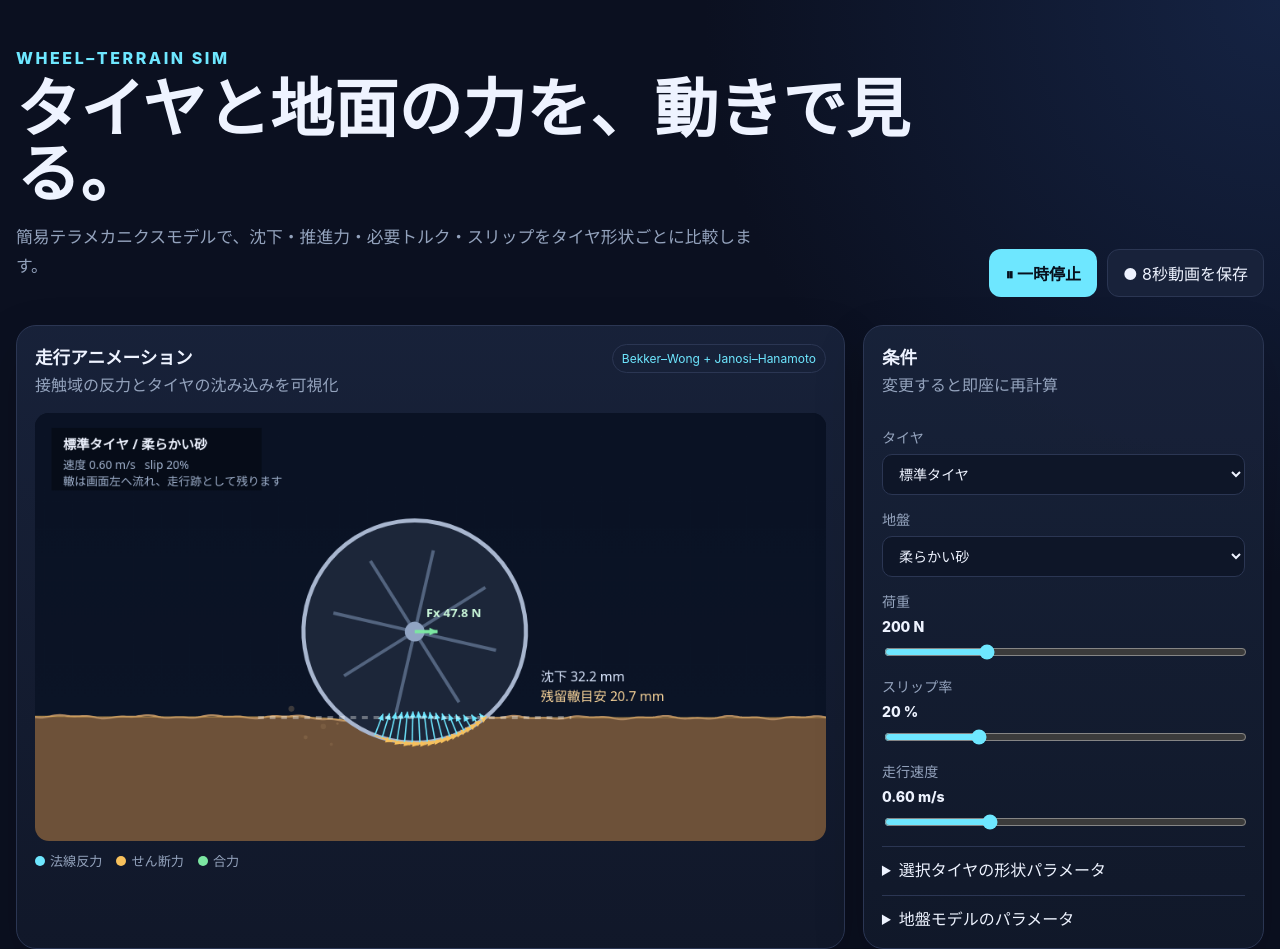
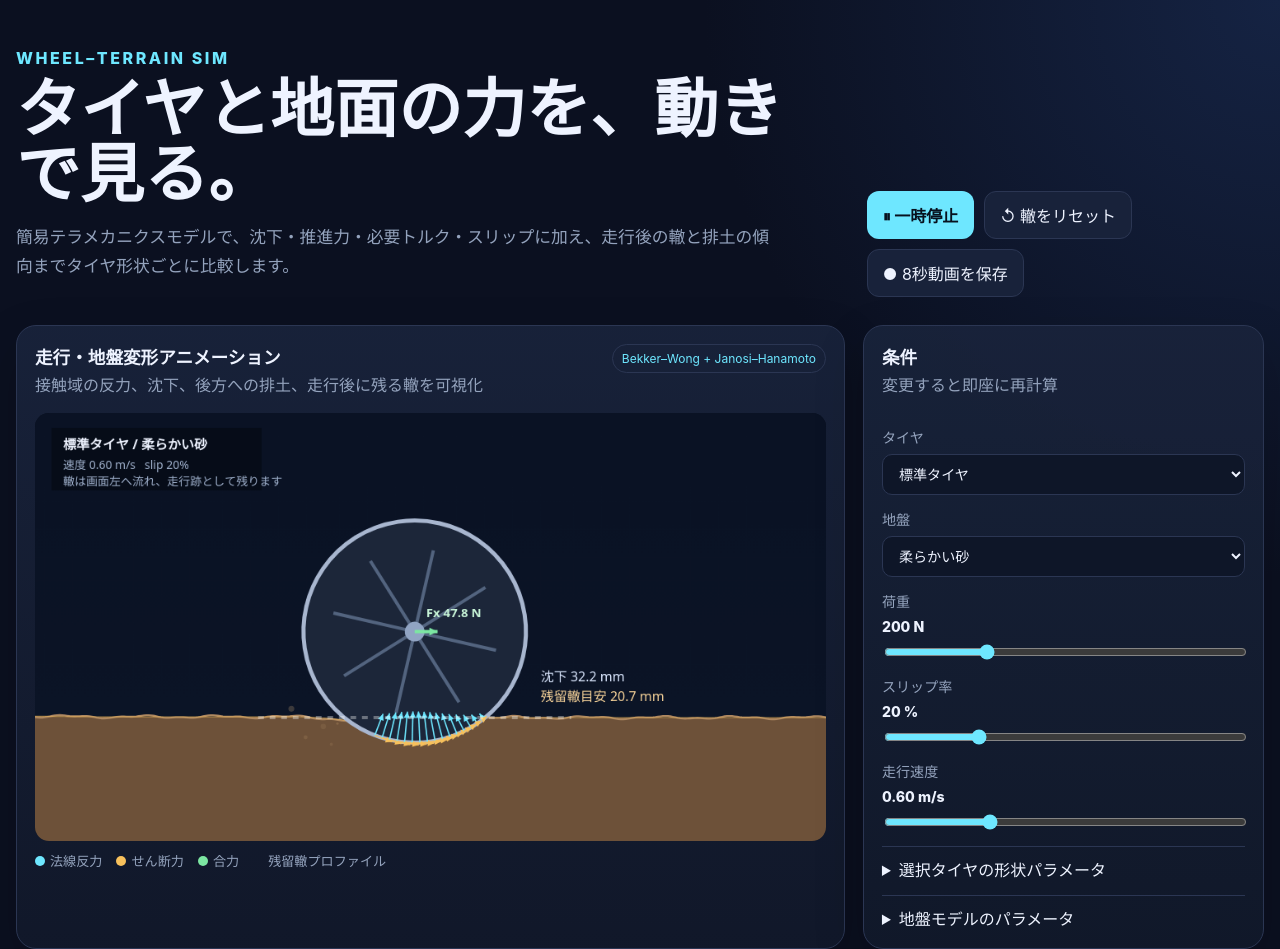
Before and after one commit to temesotejam/wheel-terrain-sim, a plain HTML site: page index.html in a window 1280 px wide. Shown: the top 949 px of the page. Drawn offline with Linux system fonts and the light colour scheme.

Commit message:
Expose terrain rut controls and explanation

```diff
--- a/index.html
+++ b/index.html
@@ -12,10 +12,11 @@
     <div>
       <p class="eyebrow">WHEEL–TERRAIN SIM</p>
       <h1>タイヤと地面の力を、動きで見る。</h1>
-      <p class="lead">簡易テラメカニクスモデルで、沈下・推進力・必要トルク・スリップをタイヤ形状ごとに比較します。</p>
+      <p class="lead">簡易テラメカニクスモデルで、沈下・推進力・必要トルク・スリップに加え、走行後の轍と排土の傾向までタイヤ形状ごとに比較します。</p>
     </div>
     <div class="hero-actions">
       <button id="playBtn" class="primary">▶ 再生</button>
+      <button id="resetTerrainBtn">↺ 轍をリセット</button>
       <button id="recordBtn">● 8秒動画を保存</button>
     </div>
   </header>
@@ -25,8 +26,8 @@
       <article class="panel sim-panel">
         <div class="panel-head">
           <div>
-            <h2>走行アニメーション</h2>
-            <p>接触域の反力とタイヤの沈み込みを可視化</p>
+            <h2>走行・地盤変形アニメーション</h2>
+            <p>接触域の反力、沈下、後方への排土、走行後に残る轍を可視化</p>
           </div>
           <span id="modelBadge" class="badge">Bekker–Wong + Janosi–Hanamoto</span>
         </div>
@@ -35,6 +36,7 @@
           <span><i class="dot normal"></i>法線反力</span>
           <span><i class="dot shear"></i>せん断力</span>
           <span><i class="dot resultant"></i>合力</span>
+          <span><i class="dot rut"></i>残留轍プロファイル</span>
         </div>
       </article>
 
@@ -101,6 +103,7 @@
     <section class="panel notes">
       <h2>この解析の位置づけ</h2>
       <p>これはDEMのように土粒子一つ一つを解く解析ではなく、Bekker系の圧力–沈下式とJanosi–Hanamoto型のせん断式を使った<strong>軽量な準物理モデル</strong>です。タイヤ形状の傾向比較や、どの条件を本格DEM/FEMで掘るべきかを決める用途を想定しています。</p>
+      <p>轍・排土アニメーションは、計算した沈下量とスリップ率に地盤別の残留係数を掛けた<strong>可視化用の簡易モデル</strong>です。地面がどう変形しやすいかを直感的に比較するためのもので、DEMの粒子運動を代替するものではありません。</p>
       <p class="warning">絶対値を実機設計に使うには地盤パラメータの実測同定が必要です。現段階では「比較・可視化」が主目的です。</p>
     </section>
   </main>
```
